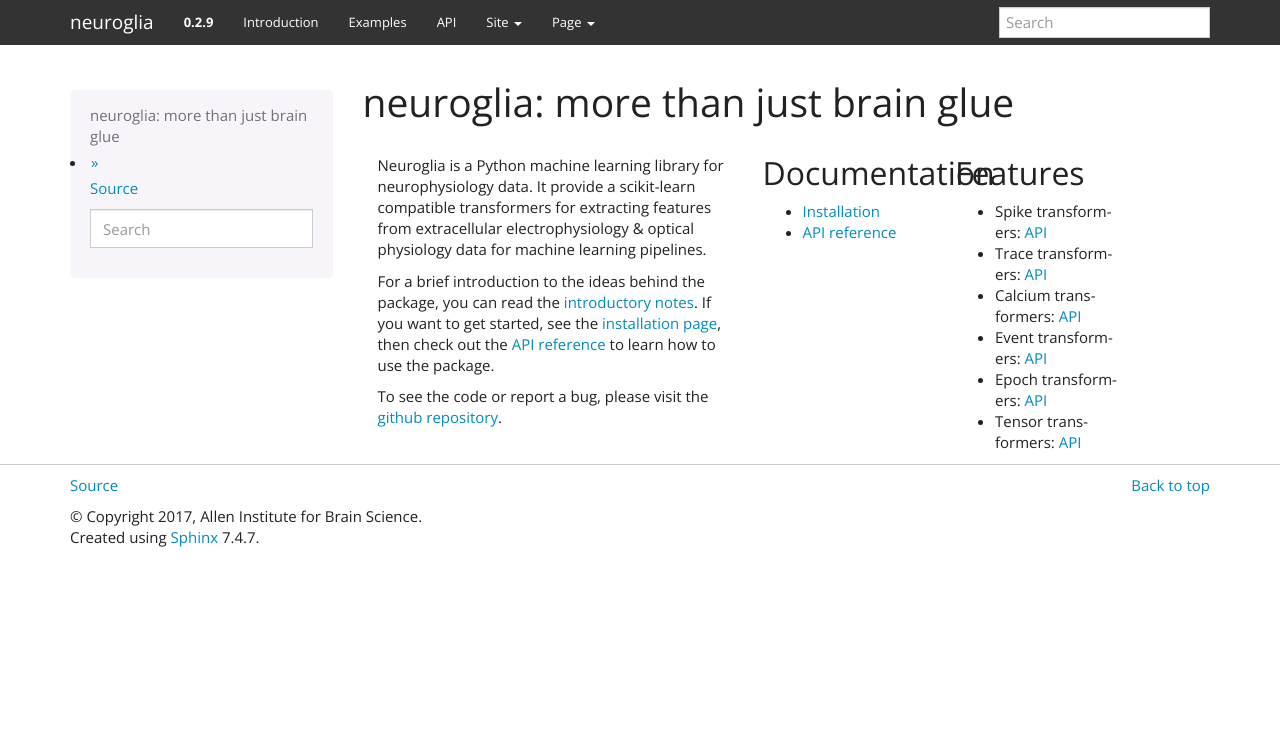
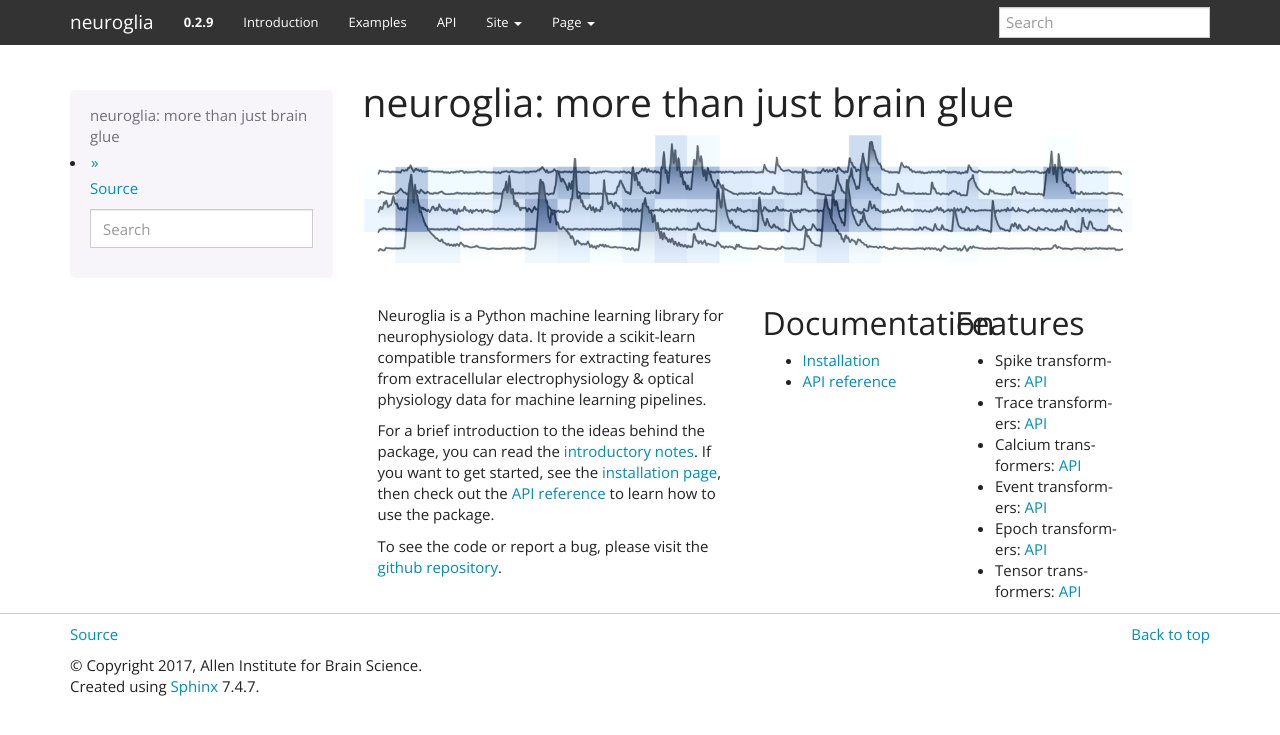
Before and after one commit to AllenInstitute/neuroglia, a Sphinx documentation site: the page built from docs/index.rst, in a window 1280 px wide. Shown: the top 735 px of the page. Built offline with Sphinx 7.4.7, drawn with Linux system fonts in a browser that asks for light colours.

Commit message:
adds banner

```diff
--- a/docs/index.rst
+++ b/docs/index.rst
@@ -6,6 +6,13 @@
 .. raw:: html
 
     <div style="clear: both"></div>
+    <div class="container-fluid hidden-xs hidden-sm">
+      <div class="row">
+        <img src="_static/neuroglia_banner_1140x190.png">
+      </div>
+    </div>
+    <br>
+
     <div class="container-fluid">
     <div class="row">
     <div class="col-md-6">
```
Also changed, not shown: docs/_static/neuroglia_banner_1140x190.png (added).
